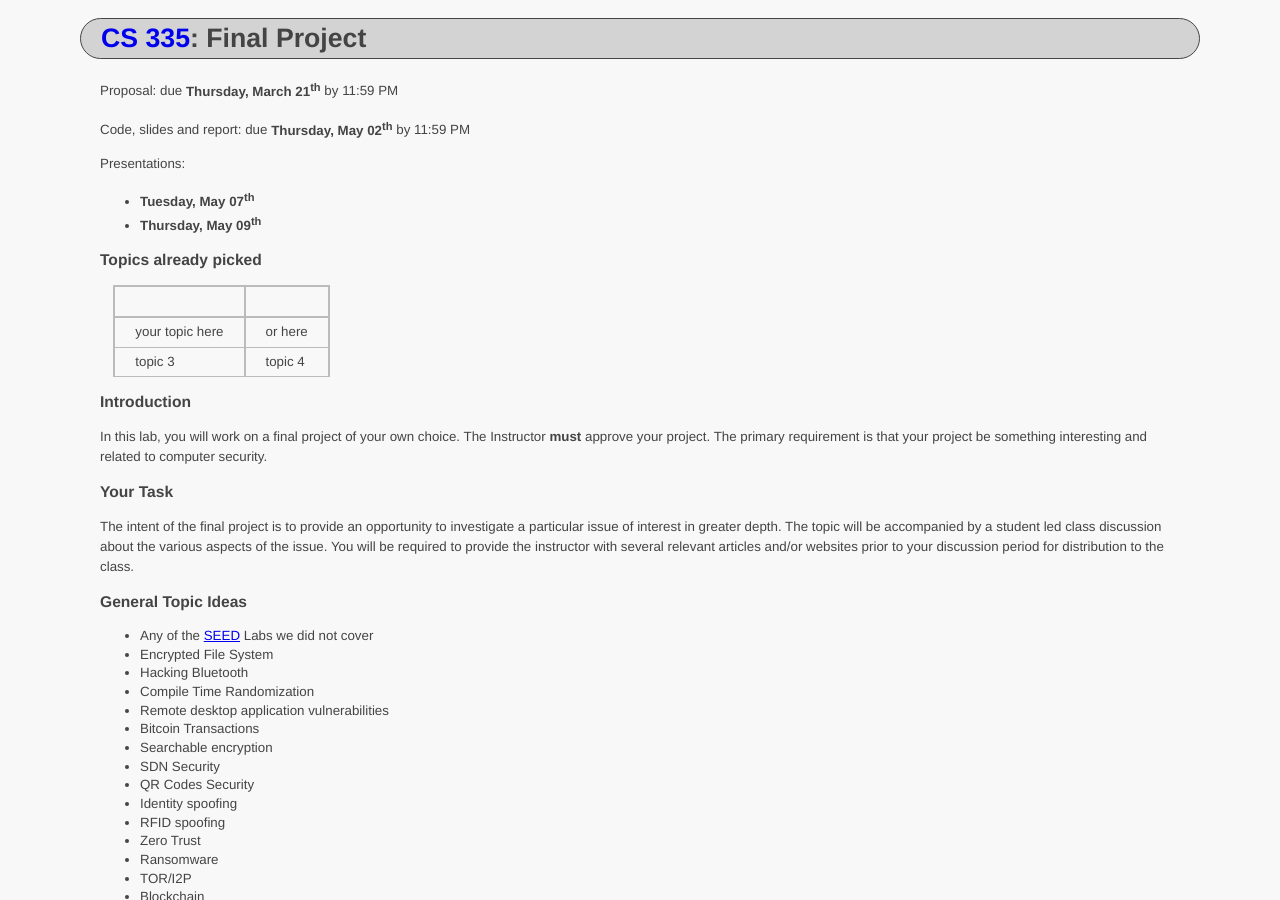
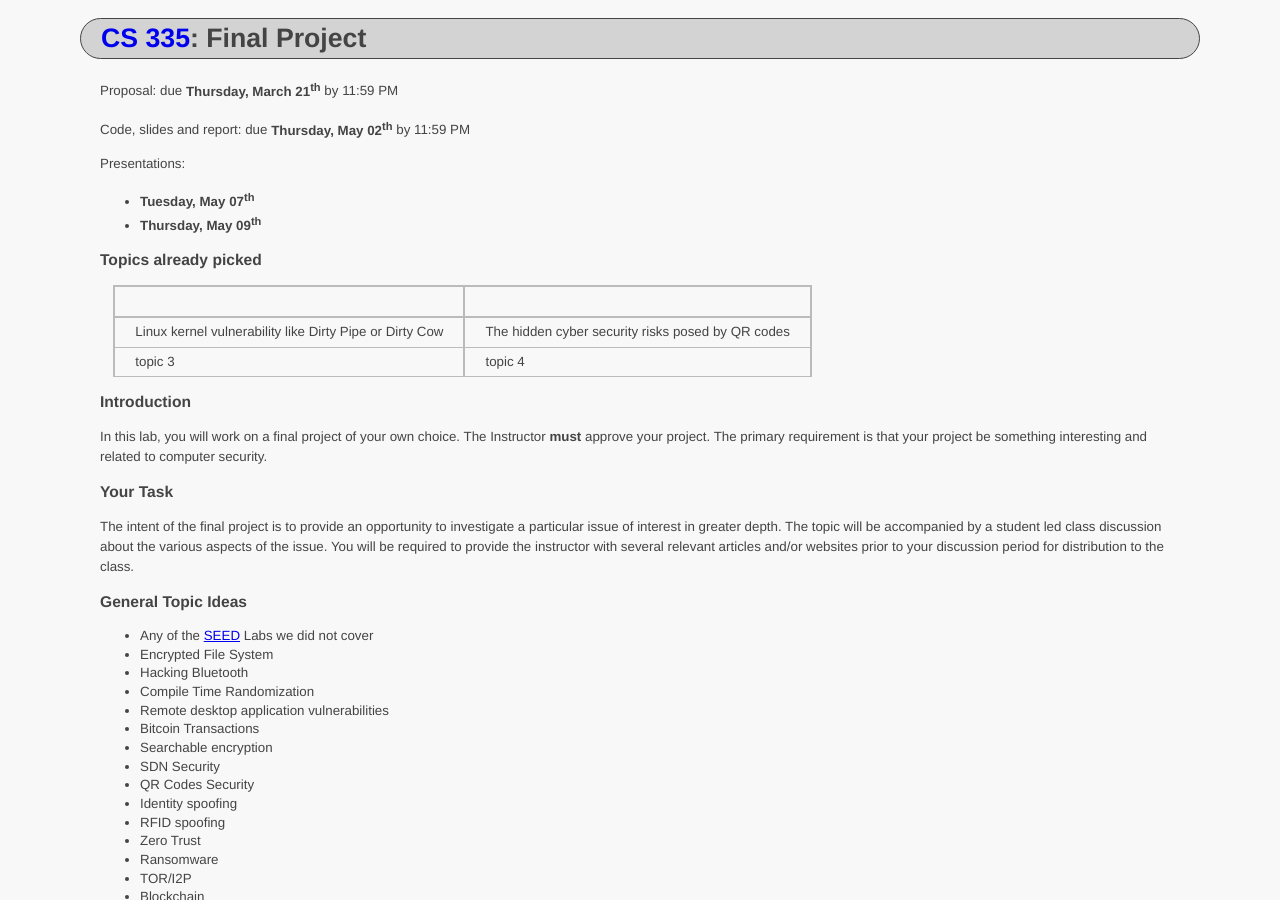
Before and after one commit to ycpcs/cs335-spring2024, a Jekyll site: the page built from assignments/project.md, in a window 1280 px wide and 900 px high. Built offline with Jekyll 4.4.1, drawn with Linux system fonts in a browser that asks for light colours.

Commit message:
add final topics

```diff
--- a/assignments/project.md
+++ b/assignments/project.md
@@ -16,7 +16,7 @@ Presentations:
 
 | | |
 |---|--|
-your topic here | or here
+Linux kernel vulnerability like Dirty Pipe or Dirty Cow | The hidden cyber security risks posed by QR codes
 topic 3 | topic 4
 
 ### Introduction
```
